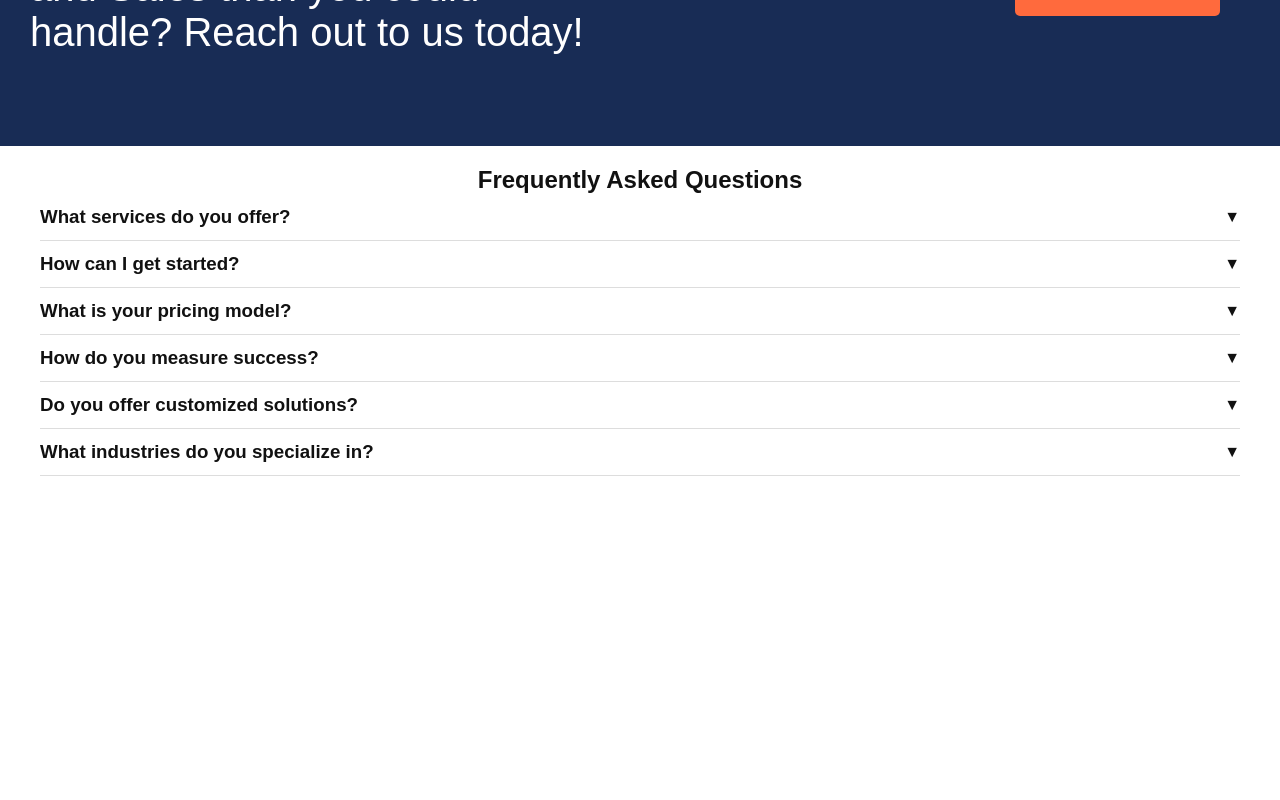
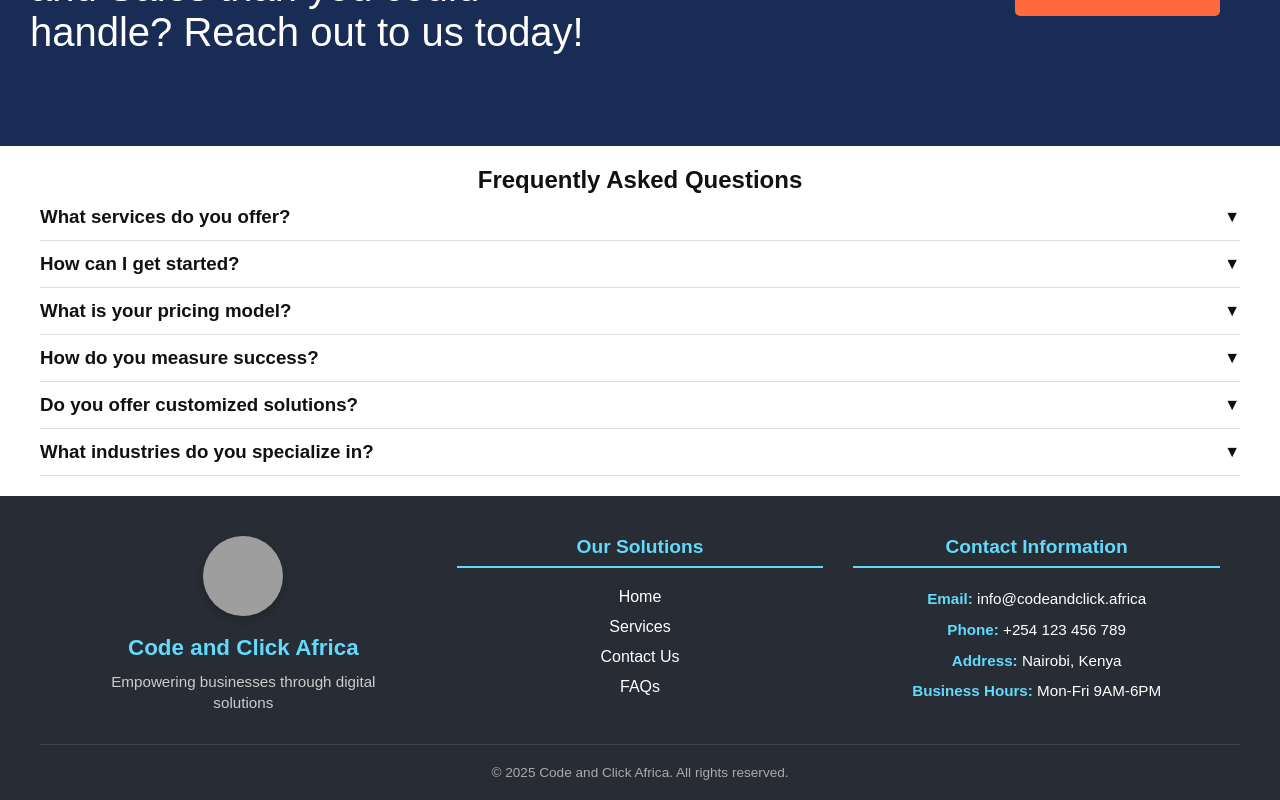
Before and after one commit to kevinmayaka/code-and-click, a React (Create React App) app in the folder code/: page / in a window 1280 px wide. Shown: the part 1472-2272 px from the top of the page. Before the commit the page ends 1968 px from the top, so only its background shows below. Built offline with nearby package versions, Linux system fonts and the light colour scheme; grey boxes are pictures that could not be loaded.

Commit message:
adds styled footer

```diff
--- a/code/src/App.js
+++ b/code/src/App.js
@@ -4,6 +4,7 @@ import Home from'./Components/Home';
 import Services from './Components/Services';
 import ContactUs from './Components/ContactUs';
 import Faqs from './Components/Faqs';
+import Footer from './Components/Footer';
 
 function App() {
   return (
@@ -12,6 +13,7 @@ function App() {
         <Services />
         <ContactUs />
         <Faqs />
+        <Footer />
     </div>
   );
 }
--- /dev/null
+++ b/code/src/Components/Footer.css
@@ -0,0 +1,158 @@
+/* Footer Styles */
+footer {
+    background-color: #282c34;
+    color: white;
+    padding: 40px 0 20px 0;
+    font-family: 'Arial', sans-serif;
+}
+
+.footer {
+    display: grid;
+    grid-template-columns: repeat(auto-fit, minmax(280px, 1fr));
+    gap: 30px;
+    max-width: 1200px;
+    margin: 0 auto;
+    padding: 0 20px;
+}
+
+/* Logo Section */
+.logo-section {
+    text-align: center;
+    padding: 0 20px;
+}
+
+.logo-section img {
+    width: 80px;
+    height: 80px;
+    margin-bottom: 15px;
+    border-radius: 50%;
+    box-shadow: 0 4px 8px rgba(0, 0, 0, 0.2);
+}
+
+.logo-section h3 {
+    margin: 0 0 10px 0;
+    font-size: 1.4em;
+    font-weight: bold;
+    color: #61dafb;
+}
+
+.logo-section p {
+    margin: 0;
+    font-size: 0.95em;
+    color: #cccccc;
+    line-height: 1.4;
+}
+
+/* Solutions Section */
+.solutions-section h4 {
+    margin-bottom: 20px;
+    font-size: 1.2em;
+    font-weight: bold;
+    color: #61dafb;
+    border-bottom: 2px solid #61dafb;
+    padding-bottom: 8px;
+}
+
+.solutions-section ul {
+    list-style: none;
+    padding: 0;
+    margin: 0;
+}
+
+.solutions-section li {
+    margin-bottom: 12px;
+}
+
+.solutions-section a {
+    color: #ffffff;
+    text-decoration: none;
+    font-size: 1em;
+    transition: color 0.3s ease;
+    display: inline-block;
+}
+
+.solutions-section a:hover {
+    color: #61dafb;
+    transform: translateX(5px);
+}
+
+/* Contact Information Section */
+.contact-info-section h4 {
+    margin-bottom: 20px;
+    font-size: 1.2em;
+    font-weight: bold;
+    color: #61dafb;
+    border-bottom: 2px solid #61dafb;
+    padding-bottom: 8px;
+}
+
+.contact-info-content {
+    font-size: 0.95em;
+}
+
+.contact-info-content p {
+    margin: 8px 0;
+    line-height: 1.5;
+}
+
+.contact-info-content strong {
+    color: #61dafb;
+    font-weight: bold;
+}
+
+/* Copyright Section */
+.copyright-section {
+    text-align: center;
+    margin-top: 30px;
+    padding-top: 20px;
+    border-top: 1px solid #444444;
+    font-size: 0.85em;
+    color: #aaaaaa;
+    max-width: 1200px;
+    margin-left: auto;
+    margin-right: auto;
+    padding-left: 20px;
+    padding-right: 20px;
+}
+
+.copyright-section p {
+    margin: 0;
+}
+
+/* Responsive Design */
+@media (max-width: 768px) {
+    .footer {
+        grid-template-columns: 1fr;
+        gap: 25px;
+        padding: 0 15px;
+    }
+
+    .logo-section,
+    .solutions-section,
+    .contact-info-section {
+        text-align: center;
+    }
+
+    .solutions-section a:hover {
+        transform: none;
+    }
+}
+
+@media (max-width: 480px) {
+    footer {
+        padding: 30px 0 15px 0;
+    }
+
+    .footer {
+        gap: 20px;
+    }
+
+    .logo-section img {
+        width: 60px;
+        height: 60px;
+    }
+
+    .logo-section h3 {
+        font-size: 1.2em;
+    }
+}
--- /dev/null
+++ b/code/src/Components/Footer.js
@@ -0,0 +1,63 @@
+import React from "react";
+import "./Footer.css";
+
+export default function Footer() {
+    return (
+        <footer>
+            <div className ="footer">
+                {/* Logo Section */}
+                <div className="logo-section">
+                    <img
+                        src="https://codetheweb.blog/assets/img/icon2.png"
+                        alt="Code and Click Africa Logo"
+                    />
+                    <h3>Code and Click Africa</h3>
+                    <p>Empowering businesses through digital solutions</p>
+                </div>
+
+                {/* Solutions Section */}
+                <div className="solutions-section">
+                    <h4>Our Solutions</h4>
+                    <ul>
+                        <li>
+                            <a href="#home">Home</a>
+                        </li>
+                        <li>
+                            <a href="#services">Services</a>
+                        </li>
+                        <li>
+                            <a href="#contact">Contact Us</a>
+                        </li>
+                        <li>
+                            <a href="#faqs">FAQs</a>
+                        </li>
+                    </ul>
+                </div>
+
+                {/* Contact Information Section */}
+                <div className ="contact-info-section">
+                    <h4>Contact Information</h4>
+                    <div className="contact-info-content">
+                        <p>
+                            <strong>Email:</strong> info@codeandclick.africa
+                        </p>
+                        <p>
+                            <strong>Phone:</strong> +254 123 456 789
+                        </p>
+                        <p>
+                            <strong>Address:</strong> Nairobi, Kenya
+                        </p>
+                        <p>
+                            <strong>Business Hours:</strong> Mon-Fri 9AM-6PM
+                        </p>
+                    </div>
+                </div>
+            </div>
+
+            {/* Copyright Section */}
+            <div className="copyright-section">
+                <p>&copy; {new Date().getFullYear()} Code and Click Africa. All rights reserved.</p>
+            </div>
+        </footer>
+    );
+}
```
